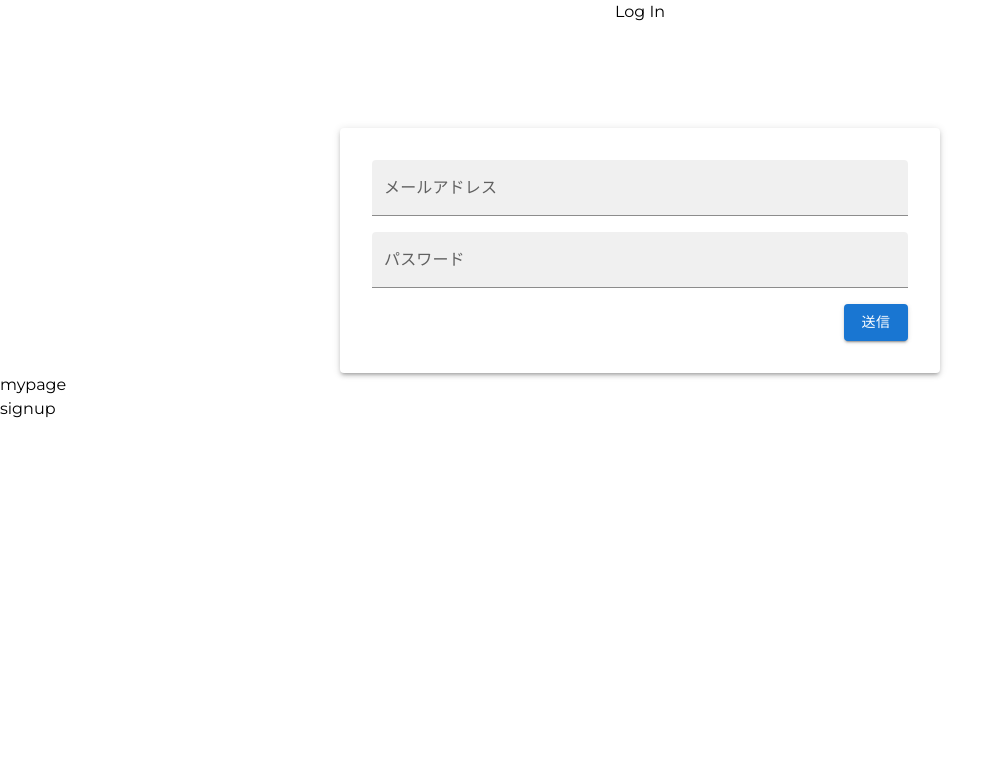
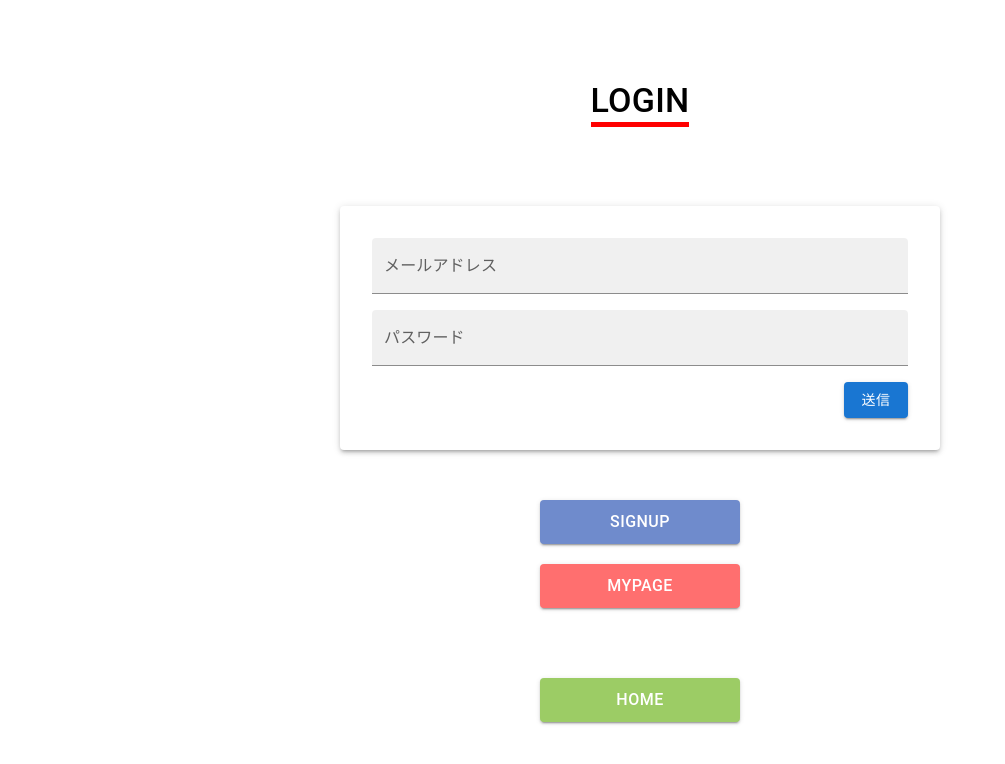
Before and after one commit to dekopon21020014/gesture-presenter, a Next.js app in the folder front/: page /login in a window 1280 px wide. Shown: the top 764 px of the page, without its empty margins (0-1005 px from the left). Built offline with nearby package versions, Linux system fonts and the light colour scheme.

Commit message:
レイアウトを修正

```diff
--- a/front/src/app/login/page.tsx
+++ b/front/src/app/login/page.tsx
@@ -1,16 +1,92 @@
 'use client';
 import { LogInForm } from '@/app/components/Form/LogInForm';
 import { useLogInForm } from './use-log-in-form';
+import { Box, Typography, Button } from '@mui/material';
 
 export default function Home() {
   const { isLoading, logIn } = useLogInForm();
 
   return (
-    <main>
-      <h1>Log In</h1>
-      <LogInForm onSubmit={logIn} isLoading={ isLoading } />
-      <div> <a href="/mypage">mypage</a> </div>
-      <div><a href="/signup">signup</a> </div>
+    <main style={{ paddingTop: '80px', textAlign: 'center' }}>
+      <Typography
+        variant="h4"
+        component="h4"
+        style={{
+          marginBottom: '20px',
+          position: 'relative',
+          display: 'inline-block',
+          fontFamily: 'Roboto, sans-serif', // フォントファミリーを設定
+          fontWeight: '500' // フォントの太さを設定
+        }}
+      >
+        LOGIN
+        <Box
+          style={{
+            position: 'absolute',
+            left: '0',
+            bottom: '-5px',
+            width: '100%',
+            height: '5px',
+            backgroundColor: 'red', // マーカー風の色
+            zIndex: '-2'
+          }}
+        />
+      </Typography>
+      <LogInForm onSubmit={logIn} isLoading={isLoading} />
+      <Box display="flex" flexDirection="column" alignItems="center" marginTop="50px" marginBottom="50px">
+        <Box width="200px">
+          <Button
+            variant="contained"
+            href="/signup"
+            style={{
+              padding: '8px 10px',
+              fontSize: '16px',
+              backgroundColor: '#6F8BCC', // 薄めの青
+              color: 'white', // ボタン内の文字色を白に
+              borderColor: 'transparent', // 縁を透明に
+              borderWidth: '2px',
+              width: '100%'
+            }}
+          >
+            signup
+          </Button>
+        </Box>
+        <Box width="200px" marginTop="20px">
+          <Button
+            variant="contained"
+            href="/mypage"
+            style={{
+              padding: '8px 10px',
+              fontSize: '16px',
+              backgroundColor: '#FF6F6F', // 薄めの赤
+              color: 'white', // ボタン内の文字色を白に
+              borderColor: 'transparent', // 縁を透明に
+              borderWidth: '2px',
+              width: '100%'
+            }}
+          >
+            mypage
+          </Button>
+        </Box>
+
+        <Box width="200px" marginTop="70px">
+          <Button
+            variant="contained"
+            href="/top"
+            style={{
+              padding: '8px 10px',
+              fontSize: '16px',
+              backgroundColor: '#9CCC65',
+              color: 'white',
+              borderColor: 'transparent',
+              borderWidth: '2px',
+              width: '100%'
+            }}
+          >
+            HOME
+          </Button>
+        </Box>
+      </Box>
     </main>
   );
 }
```
